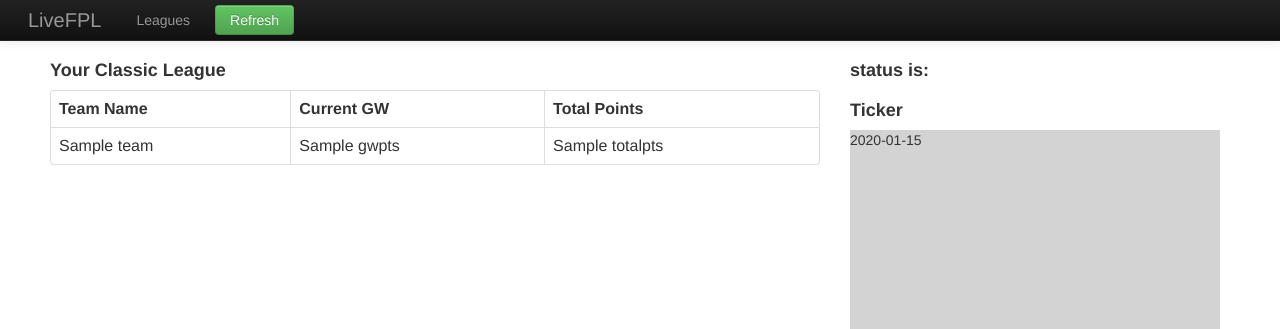
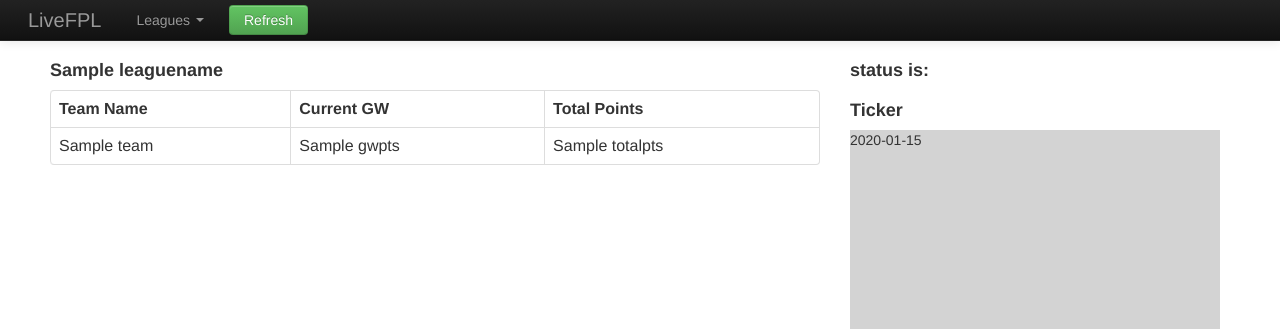
Before and after one commit to sylg/live_fpl_old, a Flask app: template templates/live.html in a window 1280 px wide. Shown: the top 329 px of the page. Run offline with Flask 2, Linux system fonts and the light colour scheme; the template is opened without the code that fills it: most values are stand-ins (such as "Sample title", 1, 10 or a date in 2020); some libraries are stand-ins or nearby versions.

Commit message:
more data in live page, optimized scrappers

```diff
--- a/app.py
+++ b/app.py
@@ -3,7 +3,6 @@ import redis
 import os
 from push import *
 from collections import OrderedDict
-import urllib2
 from bs4 import BeautifulSoup
 from classictable import *
 from tasks import *
@@ -19,16 +18,22 @@ def index():
 @app.route("/live", methods=['GET'])
 def live():
 	league_id = str(request.args.get('league_id'))
+	team_id = str(request.args.get('team_id'))
+	leagues = []
+	for league in r.smembers('team:%s:leagues'%team_id):
+		leagues.append([league,r.hgetall('league:%s:info'%league)])
 
-	league = []
+	league_data = []
 	if r.sismember('league:%s'%league_id, "toobig") == 0:
 		for team in r.smembers('league:%s'%league_id):
-			league.append(r.hgetall('team:%s'%str(team)))
-		league = sorted(league, key=lambda k: k['totalpts'],reverse=True)
+			league_data.append(r.hgetall('team:%s'%str(team)))
+		league_data = sorted(league_data, key=lambda k: k['totalpts'],reverse=True)
 	else:
-		league.append('None')
+		league_data.append('None')
 
-	return render_template("live.html",pushed_data=r.lrange('pushed_data',0,-1), league=league,currentgw=r.get('currentgw'))
+	leaguename = r.hget('league:%s:info'%league_id, 'leaguename')
+
+	return render_template("live.html",pushed_data=r.lrange('pushed_data',0,-1), league_data=league_data,currentgw=r.get('currentgw'), team_id=team_id,leagues=leagues, leaguename=leaguename)
 
 @app.route("/status",methods=['GET'])
 def status():
@@ -41,16 +46,26 @@ def add_to_db():
 		print "refresh scrap"
 		add_data_db.delay(team_id)
 		r.expire('team:%s:scraptimer'%team_id, 300)
+	elif r.exists('team:%s:leagues'%team_id) == 1 and r.exists('team:%s:scraptimer'%team_id) == 0:
+		print "data already available"
+		r.set('team:%s:scraptimer'%team_id, 'true')
+		r.expire('team:%s:scraptimer'%team_id, 300)
+		returned_data = {}
+		for league in r.smembers('team:%s:leagues'%team_id):
+			returned_data[league] = r.hgetall('league:%s:info'%league)
+		return jsonify(returned_data)
+	elif r.exists('team:%s:leagues'%team_id) == 1:
+		print "data already available"
+		returned_data = {}
+		for league in r.smembers('team:%s:leagues'%team_id):
+			returned_data[league] = r.hgetall('league:%s:info'%league)
+		return jsonify(returned_data)
+
 	elif r.exists('team:%s:scraptimer'%team_id) == 0:
 		print "first scrap"
 		r.set('team:%s:scraptimer'%team_id, 'true')
 		add_data_db.delay(team_id)
 		r.expire('team:%s:scraptimer'%team_id, 300)
-	elif r.exists('team:%s:leagues'%team_id) == 1:
-		returned_data = {}
-		for league in r.smembers('team:%s:leagues'%team_id):
-			returned_data[league] = r.hgetall('league:%s:info'%league)
-		return jsonify(returned_data)
 
 	return "None"
 
--- a/templates/live.html
+++ b/templates/live.html
@@ -39,15 +39,24 @@
     <a href="#" class="btn btn-success">Refresh</a>
     <ul class="nav">
 
-      <li><a href="#">Leagues</a></li>
+    	<li class="dropdown"><a id="leagues" href="#"  class="dropdown-toggle" data-toggle="dropdown">Leagues <b class="caret"></b></a>
+    		<ul class="dropdown-menu">
+    			{% for league in leagues %}
+    				{% if league[1]['players'] != '0' %}
+    					<li><a href="/live?league_id={{league[0]}}&team_id={{team_id}}">{{ league[1]['leaguename'] }}</a></li>
+    				{% else %}
+    				{% endif %}
+    			{% endfor %}
+    		</ul>
+    	</li>
     </ul>
   </div>
 </div>
 
 <div class="container-fluid">
 	<div class="span8">
-		<h4>Your Classic League</h4>
-		{% if league[0] != 'None'  %}
+		<h4>{{ leaguename }}</h4>
+		{% if league_data[0] != 'None'  %}
 
 		<table class="table table-bordered" id="xtable">
 			<thead>
@@ -58,7 +67,7 @@
 				</tr>
 			</thead>
 			<tbody>
-			{% for team in league %}
+			{% for team in league_data %}
 				<tr>
 					<td>{{ team['teamname'] }}</td>
 					<td>{{ team['gwpts'] }}</td>
@@ -91,6 +100,11 @@
 </div>
 
 <script type="text/javascript">
+
+
+
+
+
 //Table sorting $('#xtable').sortTable({onCol:2,sortDesc:true, keepRelationships:true})
 
 $('[rel=tooltip]').tooltip();
```
Also changed, not shown: tasks.py (+5 -5 lines), templates/index.html (+5 -3 lines), testing.py (+7 -5 lines).
